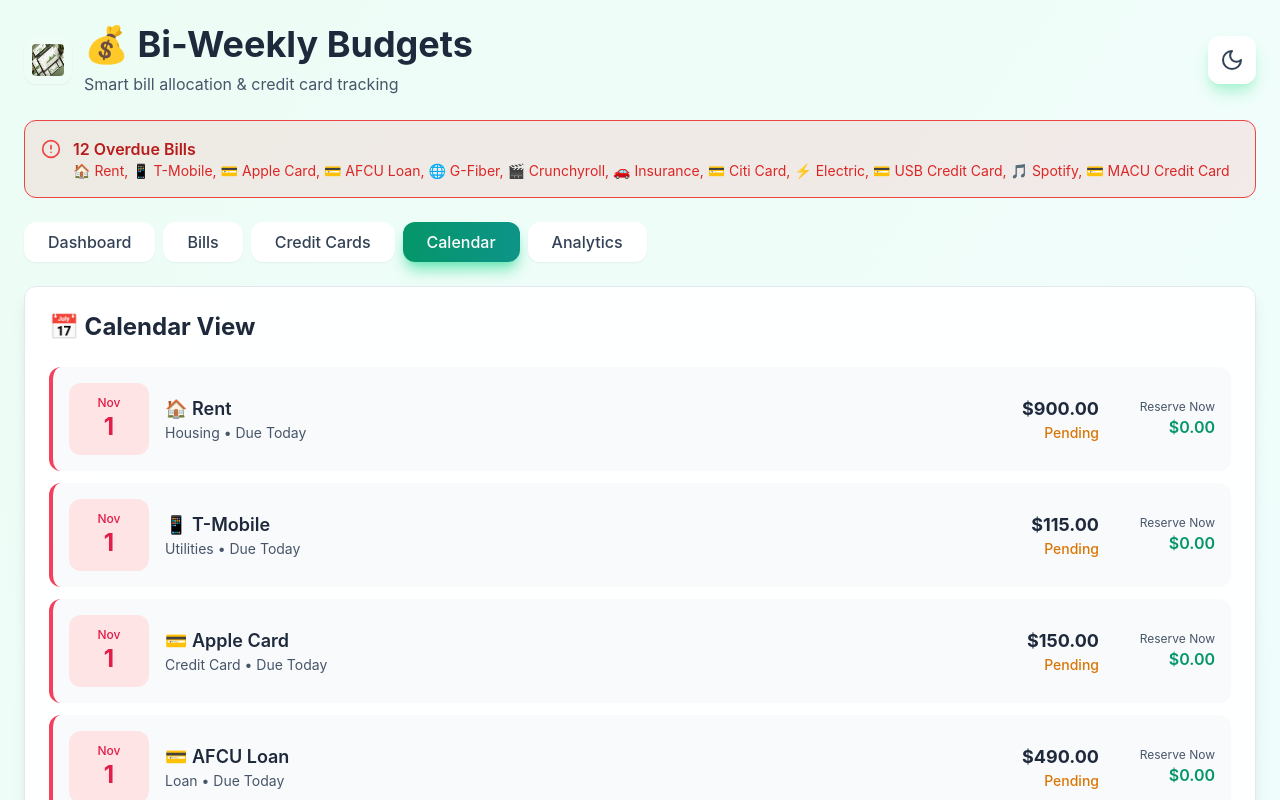
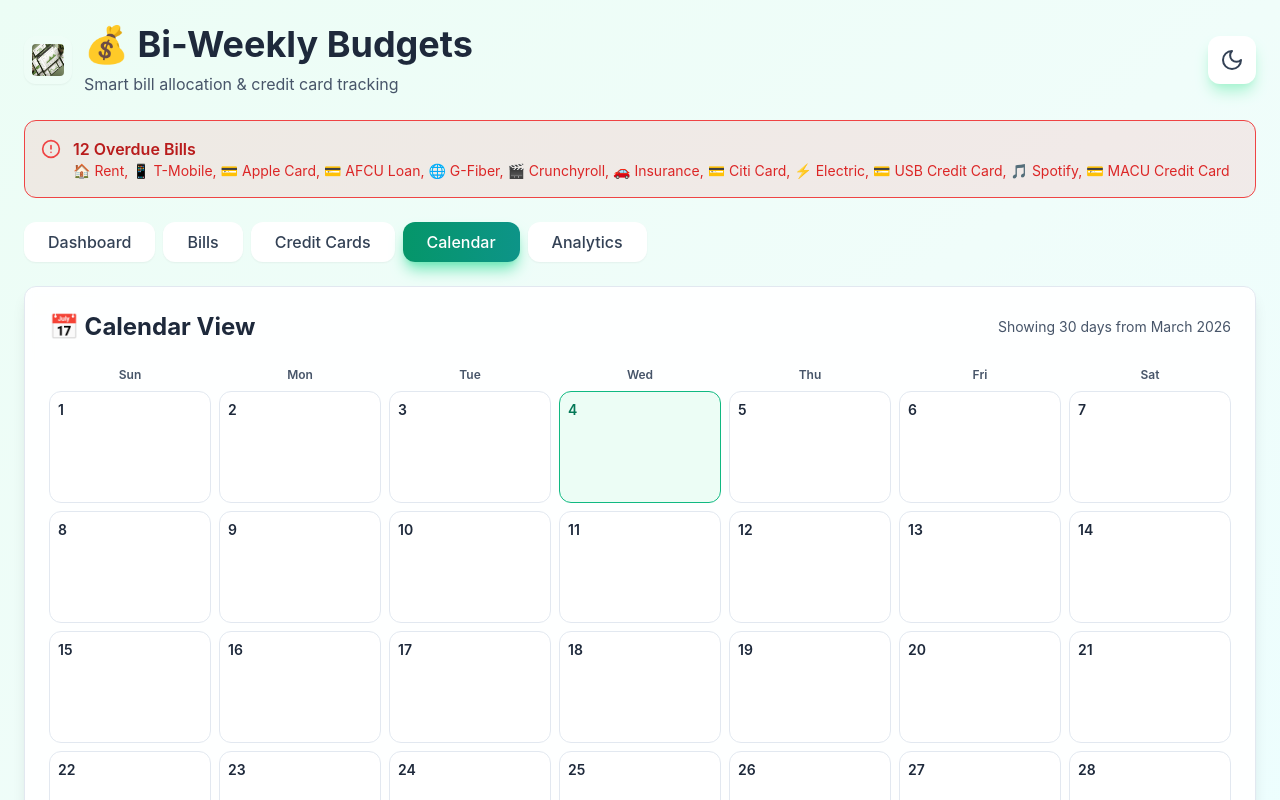
Before and after one commit to SlopesSierra/budgets, a React (Create React App) app: page / in a window 1280 px wide. Both pictures are taken after a click on the button "Calendar". Shown: the top 800 px of the page. Built offline with nearby package versions, Linux system fonts and the light colour scheme.

Commit message:
did the change to make the calendar view actually display as a calendar not a list.

```diff
--- a/src/App.js
+++ b/src/App.js
@@ -250,6 +250,28 @@
     });
     return Object.entries(totals).sort((a, b) => b[1] - a[1]);
   }, [bills]);
+
+  const calendarMeta = useMemo(() => {
+    const start = new Date(today);
+    start.setDate(1);
+
+    const leadingEmpty = start.getDay();
+
+    const days = Array.from({ length: 30 }).map((_, i) => {
+      const date = new Date(start);
+      date.setDate(start.getDate() + i);
+      return date;
+    });
+
+    const billsByDate = sortedBills.reduce((acc, bill) => {
+      acc[bill.dueDate] = acc[bill.dueDate] ? [...acc[bill.dueDate], bill] : [bill];
+      return acc;
+    }, {});
+
+    return { start, leadingEmpty, days, billsByDate };
+  }, [today, sortedBills]);
+
+  const weekDays = ['Sun', 'Mon', 'Tue', 'Wed', 'Thu', 'Fri', 'Sat'];
 
   return (
     <div className={`min-h-screen p-4 md:p-6 transition-colors duration-300 ${
@@ -1011,64 +1033,76 @@
           <div className={`rounded-xl shadow-lg p-6 backdrop-blur-sm ${
             darkMode ? 'bg-slate-800/80 border border-slate-700' : 'bg-white/90 border border-slate-200'
           }`}>
-            <h2 className={`text-2xl font-bold mb-6 ${darkMode ? 'text-white' : 'text-slate-800'}`}>
+            <div className="flex flex-col sm:flex-row sm:items-center justify-between mb-6 gap-4">
+              <h2 className={`text-2xl font-bold ${darkMode ? 'text-white' : 'text-slate-800'}`}>
                 📅 Calendar View
               </h2>
-            <div className="space-y-3">
-              {sortedBills.map(bill => (
-                <div key={bill.id} className={`flex flex-col sm:flex-row items-start sm:items-center gap-4 p-4 rounded-xl border-l-4 transition-all hover:scale-[1.01] ${
-                  bill.status === 'Paid' ? 'border-teal-500' :
-                  bill.daysUntilDue === 0 ? 'border-rose-500' :
-                  bill.daysUntilDue <= 3 ? 'border-amber-500' : 'border-emerald-500'
-                } ${
-                  darkMode ? 'bg-slate-700/50' : 'bg-slate-50'
-                }`}>
-                  <div className={`px-4 py-3 rounded-xl text-center min-w-[80px] ${
-                    bill.status === 'Paid' ? 'bg-teal-100' :
-                    bill.daysUntilDue === 0 ? 'bg-rose-100' :
-                    bill.daysUntilDue <= 3 ? 'bg-amber-100' : 'bg-emerald-100'
-                  }`}>
-                    <p className={`text-xs font-medium ${
-                      bill.status === 'Paid' ? 'text-teal-600' :
-                      bill.daysUntilDue === 0 ? 'text-rose-600' :
-                      bill.daysUntilDue <= 3 ? 'text-amber-600' : 'text-emerald-600'
-                    }`}>
-                      {new Date(bill.dueDate).toLocaleDateString('en-US', { month: 'short' })}
-                    </p>
-                    <p className={`text-2xl font-bold ${
-                      bill.status === 'Paid' ? 'text-teal-600' :
-                      bill.daysUntilDue === 0 ? 'text-rose-600' :
-                      bill.daysUntilDue <= 3 ? 'text-amber-600' : 'text-emerald-600'
-                    }`}>
-                      {new Date(bill.dueDate).getDate()}
-                    </p>
+              <div className={`text-sm ${darkMode ? 'text-slate-300' : 'text-slate-600'}`}>
+                Showing 30 days from {calendarMeta.start.toLocaleDateString('en-US', { month: 'long', year: 'numeric' })}
               </div>
-                  <div className="flex-1">
-                    <p className={`font-semibold text-lg ${darkMode ? 'text-white' : 'text-slate-800'}`}>
+            </div>
+
+            <div className="overflow-x-auto">
+              <div className="grid grid-cols-7 gap-2 text-center mb-2">
+                {weekDays.map(day => (
+                  <div key={day} className={`text-xs font-semibold ${darkMode ? 'text-slate-300' : 'text-slate-600'}`}>
+                    {day}
+                  </div>
+                ))}
+              </div>
+              <div className="grid grid-cols-7 gap-2">
+                {Array.from({ length: calendarMeta.leadingEmpty }).map((_, idx) => (
+                  <div key={`blank-${idx}`} className="h-28 rounded-xl" />
+                ))}
+                {calendarMeta.days.map(day => {
+                  const dateKey = day.toISOString().split('T')[0];
+                  const dayBills = calendarMeta.billsByDate[dateKey] || [];
+                  const isToday = dateKey === today;
+                  return (
+                    <div
+                      key={dateKey}
+                      className={`h-28 p-2 rounded-xl border transition flex flex-col justify-between ${
+                        isToday ? 'border-emerald-500 bg-emerald-50 dark:bg-emerald-900/30' :
+                        darkMode ? 'border-slate-700 bg-slate-700/50' : 'border-slate-200 bg-white'
+                      }`}
+                    >
+                      <div className="flex items-start justify-between">
+                        <span className={`text-sm font-semibold ${isToday ? 'text-emerald-700 dark:text-emerald-200' : darkMode ? 'text-slate-200' : 'text-slate-800'}`}>
+                          {day.getDate()}
+                        </span>
+                        {dayBills.length > 0 && (
+                          <span className="text-xs font-medium text-amber-500">
+                            {dayBills.length}
+                          </span>
+                        )}
+                      </div>
+                      <div className="space-y-1 text-xs overflow-hidden">
+                        {dayBills.slice(0, 3).map(bill => (
+                          <div
+                            key={bill.id}
+                            className={`truncate rounded-full px-2 py-0.5 ${
+                              bill.status === 'Paid'
+                                ? 'bg-teal-600 text-white'
+                                : bill.daysUntilDue === 0
+                                  ? 'bg-rose-500 text-white'
+                                  : bill.daysUntilDue <= 3
+                                    ? 'bg-amber-500 text-white'
+                                    : 'bg-emerald-500 text-white'
+                            }`}
+                          >
                             {bill.name}
-                    </p>
-                    <p className={`text-sm ${darkMode ? 'text-slate-400' : 'text-slate-600'}`}>
-                      {bill.category} • {bill.daysUntilDue === 0 ? 'Due Today' : `${bill.daysUntilDue} days`}
-                    </p>
                           </div>
-                  <div className="text-left sm:text-right w-full sm:w-auto">
-                    <p className={`font-bold text-lg ${darkMode ? 'text-white' : 'text-slate-800'}`}>
-                      ${bill.amount.toFixed(2)}
-                    </p>
-                    <p className={`text-sm font-medium ${bill.status === 'Paid' ? 'text-teal-600' : 'text-amber-600'}`}>
-                      {bill.status}
-                    </p>
-                  </div>
-                  {bill.status === 'Pending' && (
-                    <div className="text-left sm:text-right w-full sm:w-auto min-w-[100px]">
-                      <p className={`text-xs ${darkMode ? 'text-slate-400' : 'text-slate-600'}`}>
-                        Reserve Now
-                      </p>
-                      <p className="font-semibold text-emerald-600">${bill.allocatedAmount.toFixed(2)}</p>
+                        ))}
+                        {dayBills.length > 3 && (
+                          <div className={`text-[10px] ${darkMode ? 'text-slate-300' : 'text-slate-600'}`}>
+                            +{dayBills.length - 3} more
                           </div>
                         )}
                       </div>
-              ))}
+                    </div>
+                  );
+                })}
+              </div>
             </div>
           </div>
         )}
```
Lines whose indentation alone changed are shown as unchanged.
